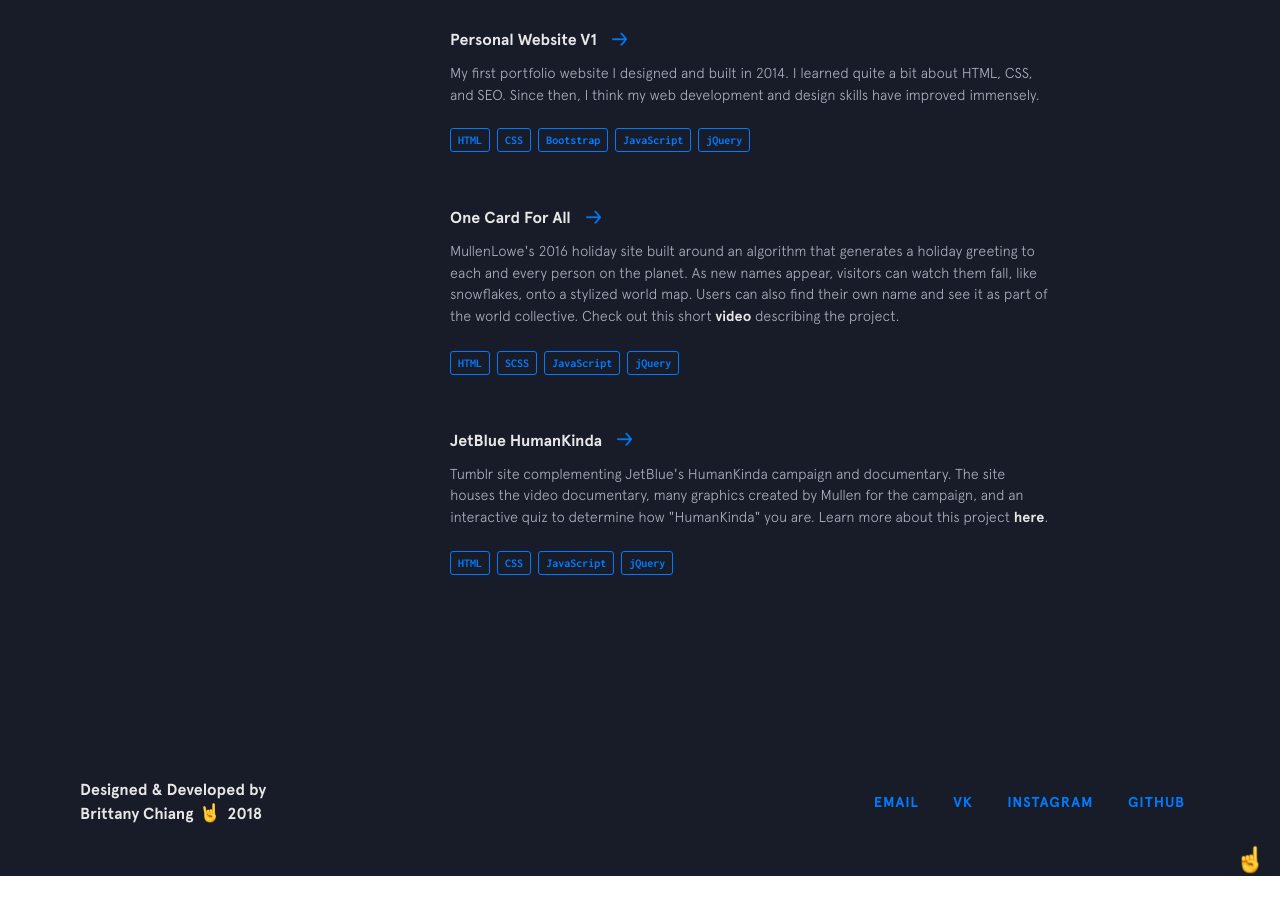
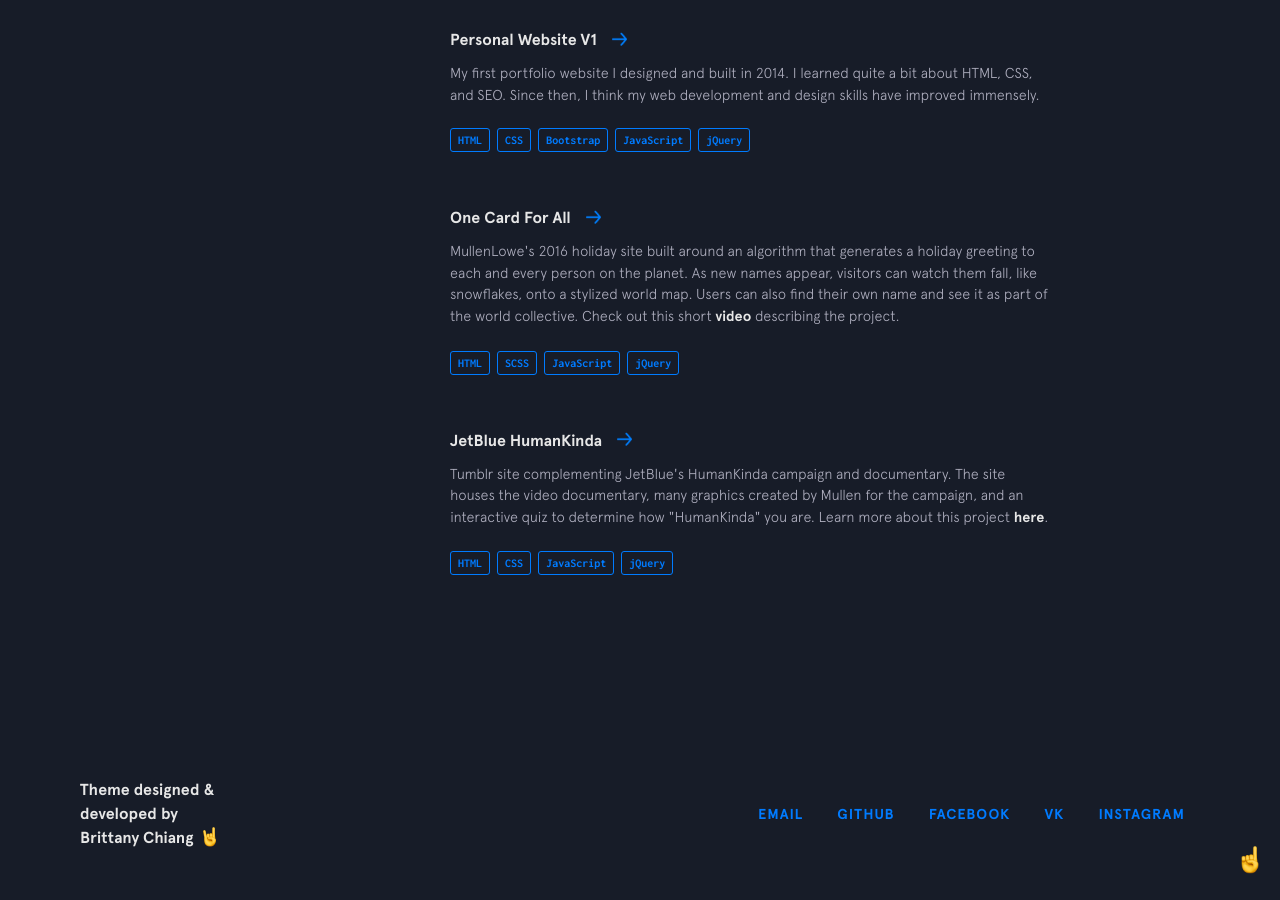
Before and after one commit to gomzyakov/gomzyakov.github.io, a Jekyll site: the page built from index.html, in a window 1280 px wide and 900 px high, scrolled down 6529 px. Built offline with Jekyll 4.4.1, drawn with Linux system fonts in a browser that asks for light colours; nearby versions of some CDN libraries; before the commit the page ends 7405 px from its top, so only the background shows below that.

Commit message:
Update footer

```diff
--- a/_config.yml
+++ b/_config.yml
@@ -11,12 +11,14 @@ resume: https://gomzyakov.github.io/resume.pdf
 social:
   - title: email
     url: mailto:alexander.gomzyakov@gmail.com
+  - title: github
+    url: https://github.com/gomzyakov
+  - title: facebook
+    url: https://www.facebook.com/hello.gomzyakov
   - title: vk
     url: https://vk.com/alexandergomzyakov
   - title: instagram
     url: https://www.instagram.com/alexander.gomzyakov
-  - title: github
-    url: https://github.com/gomzyakov
 
 # Build settings
 markdown: kramdown
--- a/_includes/footer.html
+++ b/_includes/footer.html
@@ -1,12 +1,11 @@
 <footer class="footer">
   <div class="footer__copyright">
     <div class="top">
-      <span>Designed &amp; Developed by</span>
+      <span>Theme designed &amp; developed by</span>
     </div>
     <div class="bottom">
-      <span>Brittany Chiang</span>
+      <a href="https://brittanychiang.com/">Brittany Chiang</a>
       <img class="emoji" src="{{site.baseurl}}/img/emojis/rockon.png" alt="emoji">
-      <span>2018</span>
     </div>
   </div>
   <div class="footer__links">
```
Also changed, not shown: 1 other file.
